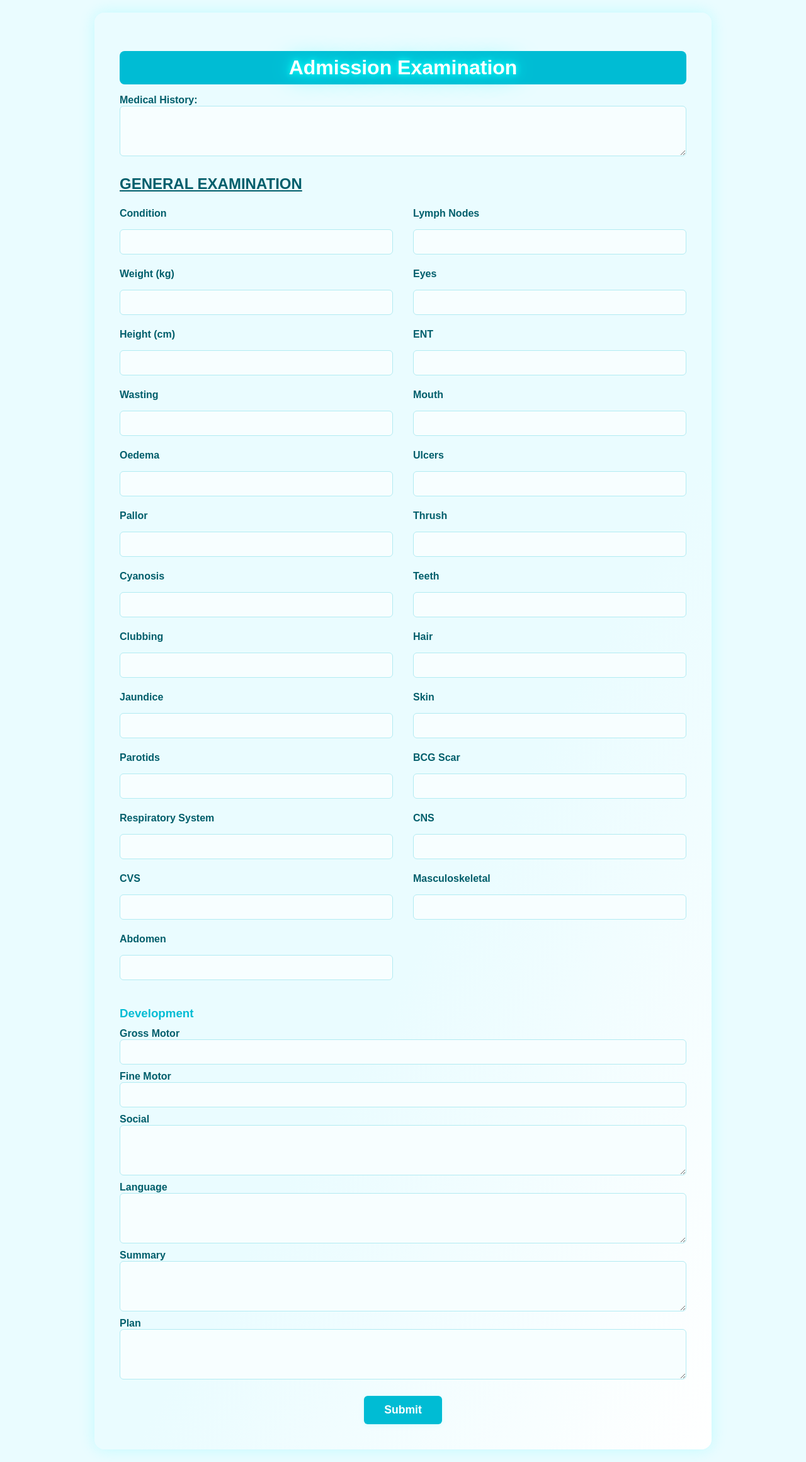
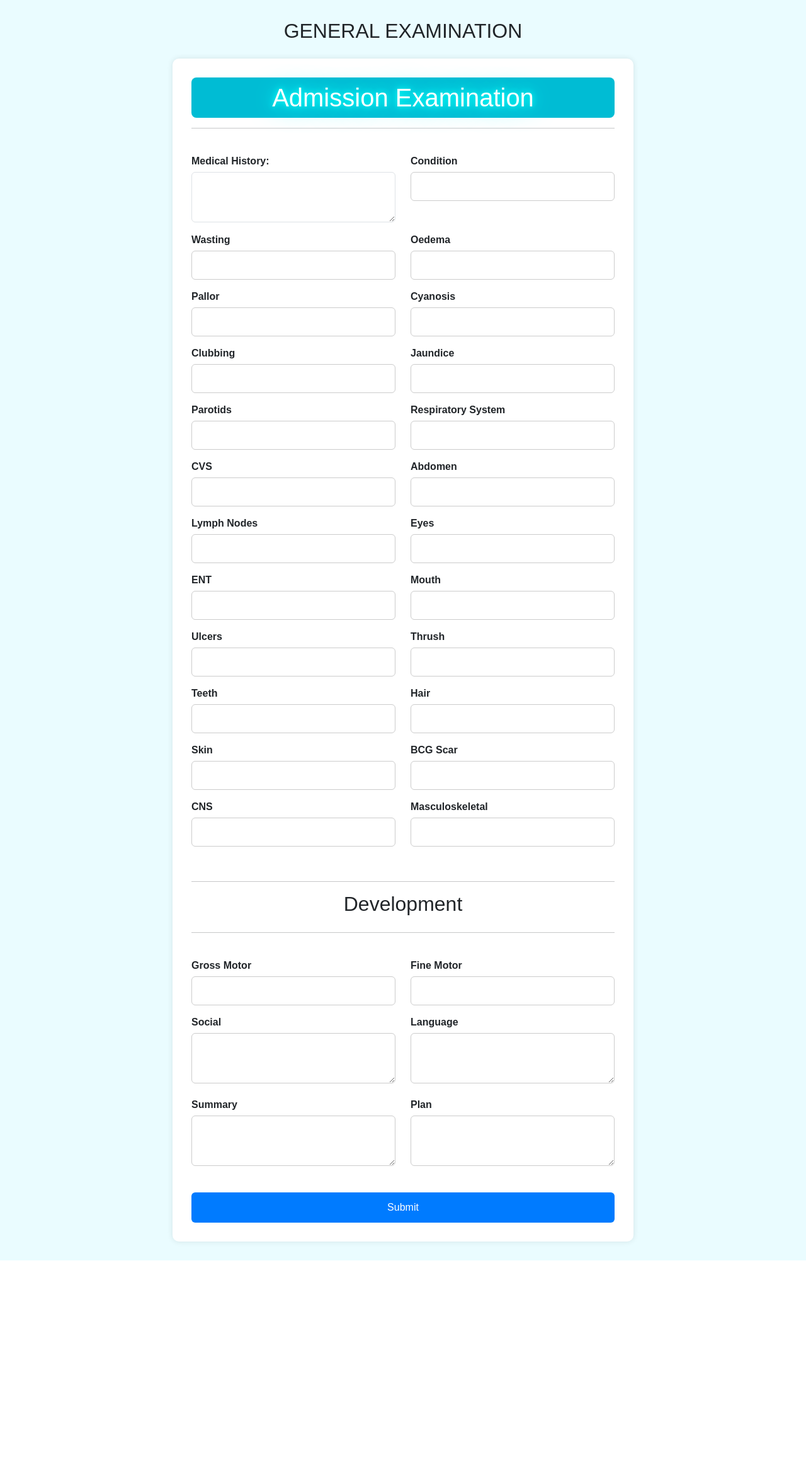
Before and after one commit to kinuthia-mark/nursingsystem, a PHP site: page /admission_examination.php in a window 1280 px wide. Shown: the whole page at 63% size. After the commit the page ends 2001 px from the top, so only its background shows below. Run offline with PHP 8.4, Linux system fonts and the light colour scheme; some libraries are stand-ins or nearby versions.

Commit message:
Refactor forms: streamline HTML structure and improve styling across add_drug, admission_examination, laboratory, medical_progress_report, and head files.

```diff
--- a/admission_examination.php
+++ b/admission_examination.php
@@ -76,226 +76,186 @@ if ($_SERVER['REQUEST_METHOD'] === 'POST') {
     }
 
     //include sweet alert library
-    echo '<script src="https://cdn.jsdelivr.net/npm/sweetalert2@11"></script>';
-    echo '<script>
-    document.addEventListener("DOMContentLoaded", function() {
-        Swal.fire({
-            title: "Admission Examination",
-            text: "Please fill out the form carefully.",
-            icon: "info",
-            confirmButtonText: "Got it!",
-            customClass: {
-                popup: "swal-popup",
-                title: "swal-title",
-                content: "swal-content",
-                confirmButton: "swal-confirm-button"
-            }
-        });
-    });
-    </script>';
+    // echo '<script src="https://cdn.jsdelivr.net/npm/sweetalert2@11"></script>';
+    // echo '<script>
+    // document.addEventListener("DOMContentLoaded", function() {
+    //     Swal.fire({
+    //         title: "Admission Examination",
+    //         text: "Please fill out the form carefully.",
+    //         icon: "info",
+    //         confirmButtonText: "Got it!",
+    //         customClass: {
+    //             popup: "swal-popup",
+    //             title: "swal-title",
+    //             content: "swal-content",
+    //             confirmButton: "swal-confirm-button"
+    //         }
+    //     });
+    // });
+    // </script>';
 
 ?>
 
 <!DOCTYPE html>
 <html lang="en">
-<head>
-    <meta charset="UTF-8" />
-    <meta name="viewport" content="width=device-width, initial-scale=1.0" />
-    <title>admission_examination</title>
-    <style>
-        body {
-            font-family: Arial, sans-serif;
-            margin: 20px;
-            background: #eafcff;
-        }
-        h1.form-title {
-            color: #fff;
-            text-shadow: 0 0 10px #00fff7, 0 0 20px #00fff7, 0 0 40px #00fff7;
-            background: #00bcd4;
-            text-align: center;
-            border-radius: 8px;
-            padding: 8px 0;
-            margin-bottom: 16px;
-            grid-column: 1 / -1;
-        }
-
-        h2 {
-            color: #015e6b;
-            text-decoration: underline;
-            text-align: left;
-            margin-bottom: 24px;
-        }
-        form {
-            background: linear-gradient(120deg, #eafcff 60%, #fff 100%);
-            border-radius: 16px;
-            box-shadow: 0 0 24px rgba(1, 247, 255, 0.18);
-            padding: 40px;
-            max-width: 900px;
-            margin: 0 auto;
-        }
-        .form-container {
-            display: flex;
-            gap: 32px;
-            flex-wrap: wrap;
-            margin-bottom: 24px;
-        }
-        .form-column {
-            flex: 1;
-            min-width: 280px;
-            display: flex;
-            flex-direction: column;
-            gap: 12px;
-        }
-        label {
-            font-weight: bold;
-            color: #015e6b;
-            margin-bottom: 4px;
-        }
-        input[name="weight"], input[name="height"] {
-            width: 100%;
-            padding: 10px;
-            border: 1px solid #b2ebf2;
-            border-radius: 6px;
-            background: #f7feff;
-            font-size: 1em;
-            margin-bottom: 10px;
-            box-sizing: border-box;
-            transition: border-color 0.2s, box-shadow 0.2s;
-        }
-        input[name="weight"]:focus, input[name="height"]:focus {
-            border-color: #00bcd4;
-            outline: none;
-            box-shadow: 0 0 8px #00fff7;
-        }
-        input[type="text"], textarea {
-            width: 100%;
-            padding: 10px;
-            border: 1px solid #b2ebf2;
-            border-radius: 6px;
-            background: #f7feff;
-            font-size: 1em;
-            margin-bottom: 10px;
-            box-sizing: border-box;
-            transition: border-color 0.2s, box-shadow 0.2s;
-        }
-        input[type="text"]:focus, textarea:focus {
-            border-color: #00bcd4;
-            outline: none;
-            box-shadow: 0 0 8px #00fff7;
-        }
-        textarea {
-            min-height: 80px;
-            resize: vertical;
-        }
-        button[type="submit"] {
-            background-color: #00bcd4;
-            color: #fff;
-            font-weight: bold;
-            border: none;
-            border-radius: 6px;
-            padding: 12px 32px;
-            font-size: 1.1em;
-            cursor: pointer;
-            margin-top: 16px;
-            box-shadow: 0 2px 8px rgba(1, 247, 255, 0.10);
-            transition: background 0.2s;
-        }
-        button[type="submit"]:hover {
-            background: #0198a6;
-        }
-
-        h3 {
-            color: #00bcd4;
-            margin-top: 32px;
-            margin-bottom: 12px;
-        }
-        @media (max-width: 800px) {
-            .form-container {
-                flex-direction: column;
-                gap: 0;
-            }
-            form {
-                padding: 16px;
-            }
-        }
-    </style>
-</head>
+<?php include 'head.php'; ?>
 <body>
-
-
-    <form method="POST" action="">
-        <h1 class="form-title">Admission Examination</h1>
-        <label for="medical_history">Medical History:</label>
-        <textarea id="medical_history" name="medical_history" maxlength="255"></textarea>
 
     <h2>GENERAL EXAMINATION</h2>
 
     <div class="form-container">
-            <div class="form-column">
-                <label>Condition</label>
-                <input type="text" name="condition" required />
-                <label>Weight (kg)</label>
-                <input type="number" name="weight" step="any" required />
-                <label>Height (cm)</label>
-                <input type="number" name="height" step="any" required />
+  <form method="POST" action="">
+
+    <section>
+    <h1 class="form-title" style="text-align: center;">Admission Examination</h1>
+    <hr><br>
+        <div class="row">
+          <div class="col-md-6 mb-3">
+            <label for="medical_history">Medical History:</label>
+            <textarea name="medical_history" id="medical_history" maxlength="255" class="form-control"></textarea>
+          </div>
+          <div class="col-md-6 mb-3">
+            <label for="condition">Condition</label>
+            <input type="text" name="condition" id="condition" class="form-control" required />
+          </div>
+        </div>
+
+        <div class="row">
+          <div class="col-md-6">
+            <div class="form-group">
               <label>Wasting</label>
               <input type="text" name="wasting" required />
+            </div>
+            <div class="form-group">
+              <label>Pallor</label>
+              <input type="text" name="pallor" required />
+            </div>
+            <div class="form-group">
+              <label>Clubbing</label>
+              <input type="text" name="clubbing" required />
+            </div>
+            <div class="form-group">
+              <label>Parotids</label>
+              <input type="text" name="parotids" required />
+            </div>
+            <div class="form-group">
+              <label>CVS</label>
+              <input type="text" name="cvs" required />
+            </div>
+            <div class="form-group">
+              <label>Lymph Nodes</label>
+              <input type="text" name="lymph_nodes" />
+            </div>
+            <div class="form-group">
+              <label>ENT</label>
+              <input type="text" name="ent" />
+            </div>
+            <div class="form-group">
+              <label>Ulcers</label>
+              <input type="text" name="ulcers" />
+            </div>
+            <div class="form-group">
+              <label>Teeth</label>
+              <input type="text" name="teeth" />
+            </div>
+            <div class="form-group">
+              <label>Skin</label>
+              <input type="text" name="skin" />
+            </div>
+            <div class="form-group">
+              <label>CNS</label>
+              <input type="text" name="cns" />
+            </div>
+          </div>
+          <div class="col-md-6">
+            <div class="form-group">
               <label>Oedema</label>
               <input type="text" name="oedema" required />
-                <label>Pallor</label>
-                <input type="text" name="pallor" required />
+            </div>
+            <div class="form-group">
               <label>Cyanosis</label>
               <input type="text" name="cyanosis" required />
-                <label>Clubbing</label>
-                <input type="text" name="clubbing" required />
+            </div>
+            <div class="form-group">
               <label>Jaundice</label>
               <input type="text" name="jaundice" required />
-                <label>Parotids</label>
-                <input type="text" name="parotids" required />
+            </div>
+            <div class="form-group">
               <label>Respiratory System</label>
               <input type="text" name="respiratory" required />
-                <label>CVS</label>
-                <input type="text" name="cvs" required />
+            </div>
+            <div class="form-group">
               <label>Abdomen</label>
               <input type="text" name="abdomen" required />
             </div>
-
-            <div class="form-column">
-                <label>Lymph Nodes</label>
-                <input type="text" name="lymph_nodes" />
+            <div class="form-group">
               <label>Eyes</label>
               <input type="text" name="eyes" />
-                <label>ENT</label>
-                <input type="text" name="ent" />
+            </div>
+            <div class="form-group">
               <label>Mouth</label>
               <input type="text" name="mouth" />
-                <label>Ulcers</label>
-                <input type="text" name="ulcers" />
+            </div>
+            <div class="form-group">
               <label>Thrush</label>
               <input type="text" name="thrush" />
-                <label>Teeth</label>
-                <input type="text" name="teeth" />
+            </div>
+            <div class="form-group">
               <label>Hair</label>
               <input type="text" name="hair" />
-                <label>Skin</label>
-                <input type="text" name="skin" />
+            </div>
+            <div class="form-group">
               <label>BCG Scar</label>
               <input type="text" name="bcg_scar" />
-                <label>CNS</label>
-                <input type="text" name="cns" />
+            </div>
+            <div class="form-group">
               <label>Masculoskeletal</label>
               <input type="text" name="masculoskeletal" />
             </div>
           </div>
+        </div>
 
-        <h3 style="text-align: left;">Development</h3>
-        <label>Gross Motor</label><input type="text" name="gross_motor" />
-        <label>Fine Motor</label><input type="text" name="fine_motor" />
-        <label>Social</label><textarea name="social" maxlength="255"></textarea>
-        <label>Language</label><textarea name="language"></textarea>
-        <label>Summary</label><textarea name="summary"></textarea>
-        <label>Plan</label><textarea name="plan"></textarea>
+        <br><hr>
+        <h2 style="text-align: center;">Development</h2>
+        <hr><br>
+        <div class="row">
+          <div class="col-md-6">
+            <div class="form-group">
+              <label>Gross Motor</label>
+              <input type="text" name="gross_motor" />
+            </div>
+            <div class="form-group">
+              <label>Social</label>
+              <textarea name="social" maxlength="255"></textarea>
+            </div>
+            <div class="form-group">
+              <label>Summary</label>
+              <textarea name="summary"></textarea>
+            </div>
+          </div>
+          <div class="col-md-6">
+            <div class="form-group">
+              <label>Fine Motor</label>
+              <input type="text" name="fine_motor" />
+            </div>
+            <div class="form-group">
+              <label>Language</label>
+              <textarea name="language"></textarea>
+            </div>
+            <div class="form-group">
+              <label>Plan</label>
+              <textarea name="plan"></textarea>
+            </div>
+          </div>
+        </div>
         <div style="text-align: center;">
           <button type="submit">Submit</button>
         </div>
+    </section>
       </form>
+      </div>
+
+</body>
+</html>
+
+    </div>
--- /dev/null
+++ b/head.php
@@ -0,0 +1,85 @@
+<head>
+  <meta charset="UTF-8">
+  <title>Nursing DBMS</title>
+  <!-- Bootstrap 5 CSS -->
+<link href="https://cdn.jsdelivr.net/npm/bootstrap@5.3.3/dist/css/bootstrap.min.css" rel="stylesheet">
+
+<!-- Bootstrap 5 JS Bundle (includes Popper) -->
+<script src="https://cdn.jsdelivr.net/npm/bootstrap@5.3.3/dist/js/bootstrap.bundle.min.js"></script>
+
+
+  <style>
+    body {
+      font-family: Arial, sans-serif;
+      background: #eafcff;
+      padding: 30px;
+    }
+
+    .form-container {
+      max-width: 60%;
+      margin: auto;
+      background-color: #fff;
+      padding: 30px;
+      border-radius: 10px;
+      box-shadow: 0 0 10px rgba(0,0,0,0.1);
+    }
+    .form-title {
+      color: #fff;
+            text-shadow: 0 0 10px #00fff7, 0 0 20px #00fff7, 0 0 40px #00fff7;
+            background: #00bcd4;
+            text-align: center;
+            border-radius: 8px;
+            padding: 8px 0;
+            margin-bottom: 16px;
+            grid-column: 1 / -1;
+    }
+    h2 {
+      text-align: center;
+      margin-bottom: 25px;
+    }
+
+    .form-group {
+        margin-bottom: 15px;
+    }
+
+    label {
+      display: block;
+      font-weight: bold;
+      margin-bottom: 5px;
+    }
+
+    input[type="text"],
+    input[type="number"],
+    input[type="date"],
+    textarea,
+    select {
+      width: 100%;
+      padding: 10px;
+      border-radius: 6px;
+      border: 1px solid #ccc;
+      box-sizing: border-box;
+    }
+
+    textarea {
+      height: 80px;
+      width: 100%;
+      resize: vertical;
+    }
+
+    button {
+      margin-top: 20px;
+      width: 100%;
+      padding: 12px;
+      background-color: #007BFF;
+      color: white;
+      border: none;
+      border-radius: 6px;
+      font-size: 16px;
+      cursor: pointer;
+    }
+
+    button:hover {
+      background-color: #0056b3;
+    }
+  </style>
+</head>
--- a/laboratory.php
+++ b/laboratory.php
@@ -106,7 +106,6 @@ if ($_SERVER["REQUEST_METHOD"] == "POST") {
       border-radius: 6px;
       box-sizing: border-box;
     }
-
     button {
       width: 100%;
       padding: 12px;
@@ -130,6 +129,7 @@ if ($_SERVER["REQUEST_METHOD"] == "POST") {
   <div class="form-container">
     <h2>Laboratory Results Form</h2>
     <form action="laboratory.php" method="post">
+
       <div class="form-group">
         <label for="testDate">Test Date</label>
         <input type="date" id="testDate" name="testDate">
```
Also changed, not shown: add_drug.php (+1 -24 lines), medical_progress_report.php (+10 -85 lines). Lines whose indentation alone changed are shown as unchanged.
